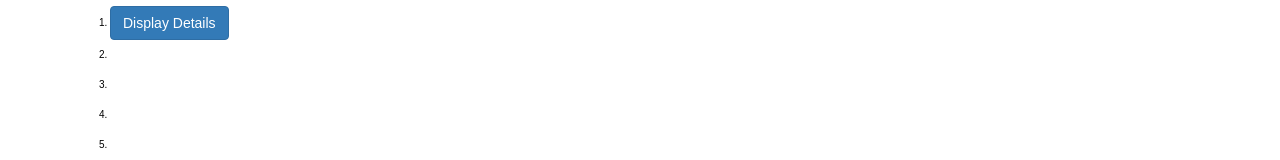
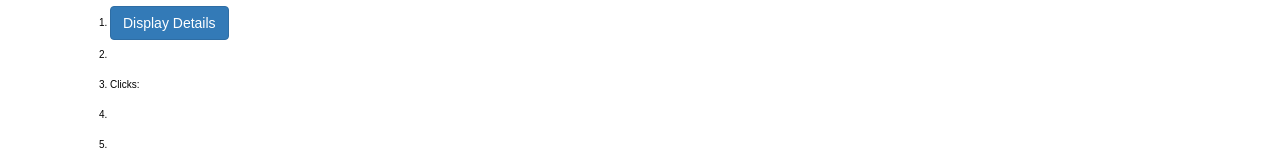
Before and after one commit to chrisdarden/Udemy-Angular2-Course, an Angular app: page / in a window 1280 px wide. Shown: the part 585-745 px from the top of the page. Built offline with nearby package versions, Linux system fonts and the light colour scheme.

Commit message:
working on click array displaying

```diff
--- a/src/app/app.component.html
+++ b/src/app/app.component.html
@@ -45,7 +45,9 @@
         <li>
           <p [ngStyle]="{'display': buttonClickedStatus ? 'block' : 'none'}">'Secret password = tuna'</p>
         </li>
-        <li></li>
+        <li>
+          Clicks: {{ this.clickCountArray }}
+        </li>
         <li></li>
         <li></li>
       </ol>
--- a/src/app/app.component.ts
+++ b/src/app/app.component.ts
@@ -10,7 +10,8 @@ import { Button } from "protractor";
 export class AppComponent {
   allowNewServer: boolean = false;
   userName: string = "";
-  clicks = [];
+  clickCountArray: number[] = [];
+  clickCount = 0;
   buttonClickedStatus: boolean = false;
 
   getUsername(): string {
@@ -35,13 +36,14 @@ resetUserNameButtonClick(event: any) {
 buttonClicked(event: any) {
   if(!this.buttonClickedStatus) {
     this.buttonClickedStatus = true;
+    this.clickCount++;
+    this.clickCountArray.push(this.clickCount);
   }
   else {
     this.buttonClickedStatus = false;
   }
-  console.log(event);
-
-
+  // console.log('Click Count Array:', this.clickCountArray);
 
 }
+
 }
```
